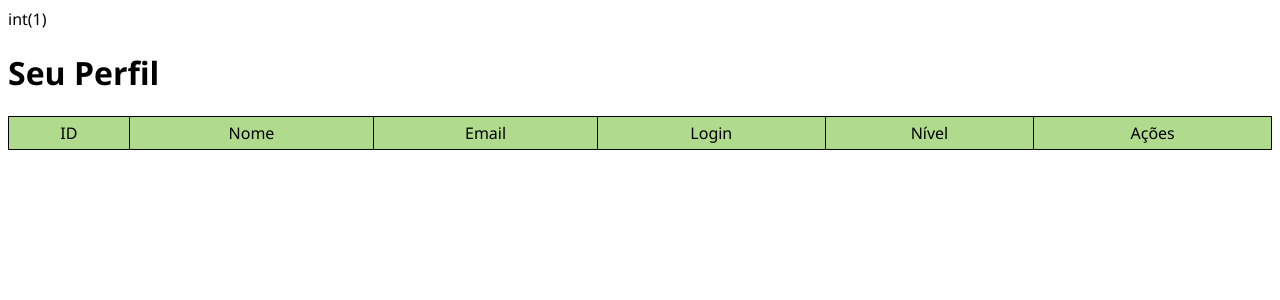
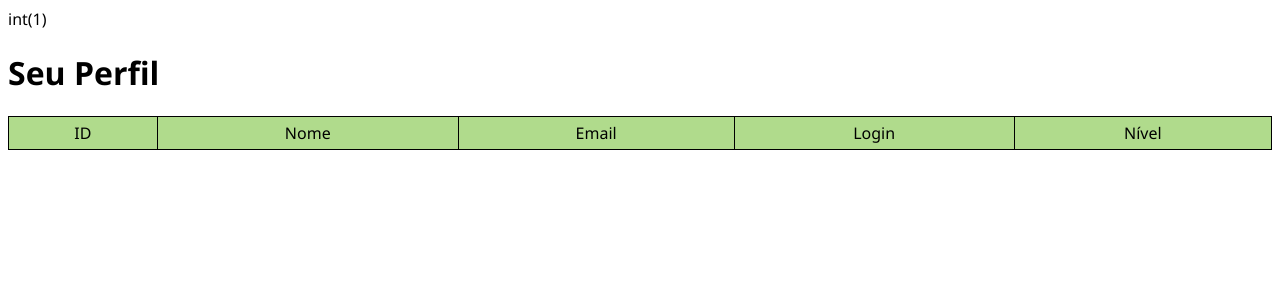
Before and after one commit to AilaLopes07/Entretenimentos, a PHP site: page /admin/perfil.php in a window 1280 px wide. Shown: the top 300 px of the page. Run offline with PHP 8.4, Linux system fonts and the light colour scheme; the visitor is signed in with stand-in values (Sample User, id 1); data that the repository does not hold is empty.

Commit message:
corrigindo pequeno erro

```diff
--- a/admin/perfil.php
+++ b/admin/perfil.php
@@ -62,7 +62,6 @@ tbody tr:hover{
             <td>Email</td>
             <td>Login</td>
             <td>Nível</td>
-            <td colspan="2">Ações</td>
 
         </thead>
         <tbody>
```
